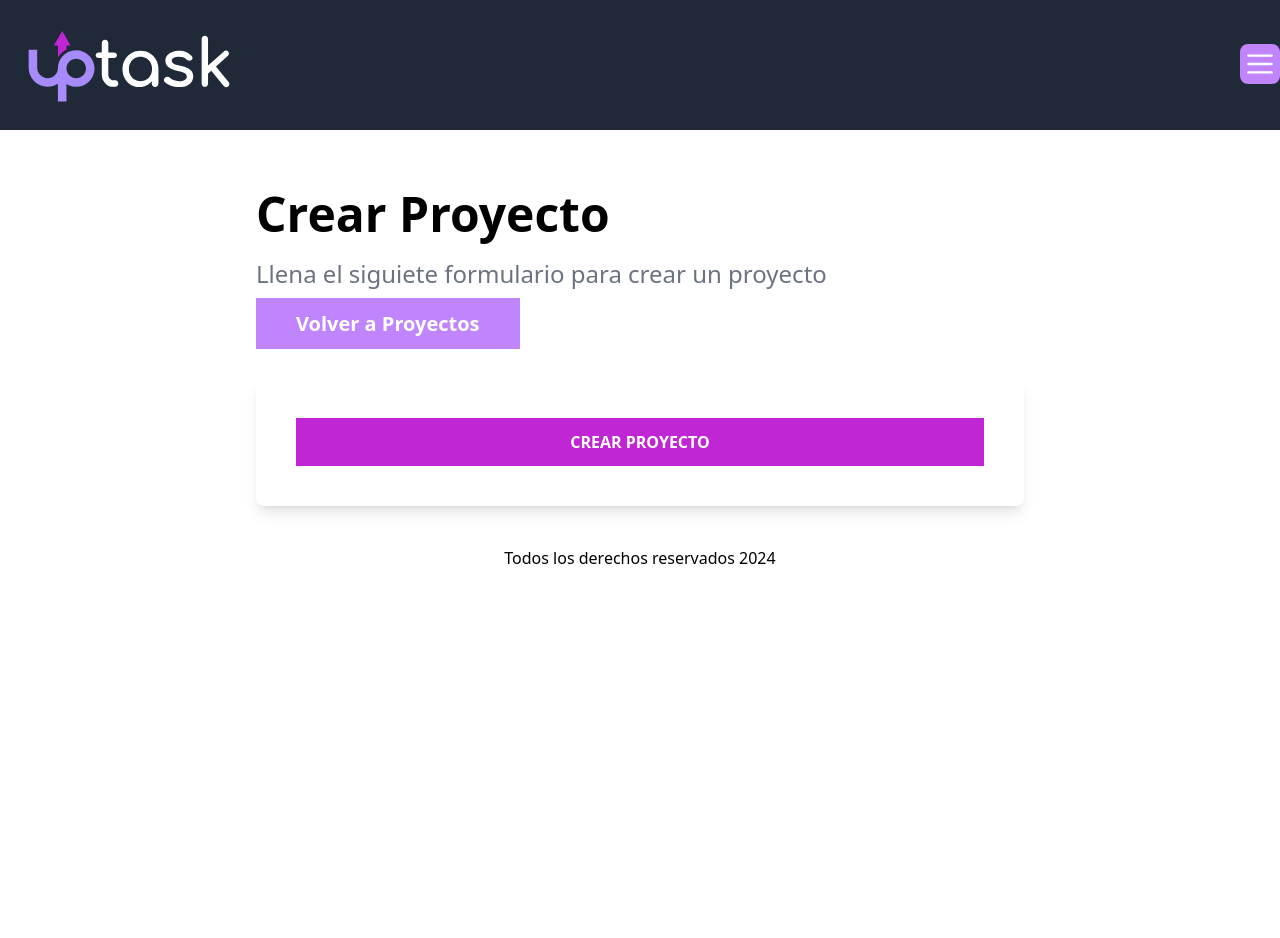
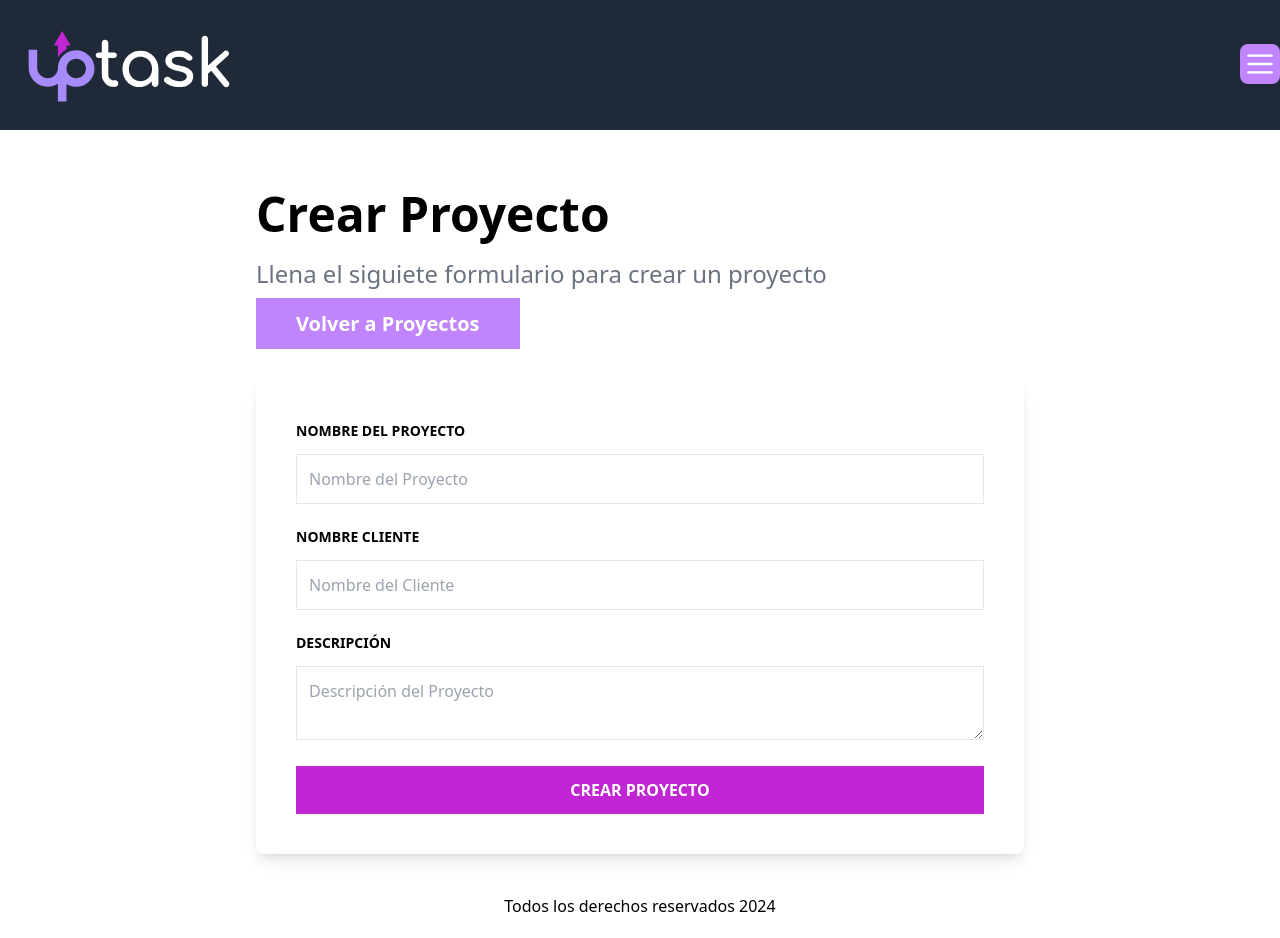
Before and after one commit to martin0123478/upTask_Frontend-ts, a React (Vite) app: page /project/create in a window 1280 px wide. Before the commit the page ends 800 px from the top, so only its background shows below. Built offline with nearby package versions, Linux system fonts and the light colour scheme.

Commit message:
feat:add rest of form fields

```diff
--- /dev/null
+++ b/src/components/ErrorMessage.tsx
@@ -0,0 +1,8 @@
+
+export default function ErrorMessage({ children }: { children: React.ReactNode }) {
+    return (
+        <div className='text-center my-4 bg-red-100 text-red-600 font-bold p-3 uppercase text-sm'>
+            {children}
+        </div>
+    )
+}
--- /dev/null
+++ b/src/components/projects/ProjectForm.tsx
@@ -0,0 +1,76 @@
+import { FieldErrors, UseFormRegister } from "react-hook-form";
+import ErrorMessage from "../ErrorMessage";
+
+type ProjectFormProps = {
+    register: UseFormRegister<{
+        projectName: string;
+        clientName: string;
+        description: string;
+    }>
+    errors: FieldErrors<{
+        projectName: string;
+        clientName: string;
+        description: string;
+    }>
+}
+export default function ProjectForm({ errors, register }: ProjectFormProps) {
+    return (
+        <>
+            <div className="mb-5 space-y-3">
+                <label htmlFor="projectName" className="text-sm uppercase font-bold">
+                    Nombre del Proyecto
+                </label>
+                <input
+                    id="projectName"
+                    className="w-full p-3  border border-gray-200"
+                    type="text"
+                    placeholder="Nombre del Proyecto"
+                    {...register("projectName", {
+                        required: "El Titulo del Proyecto es obligatorio",
+                    })}
+                />
+
+                {errors.projectName && (
+                    <ErrorMessage>{errors.projectName.message}</ErrorMessage>
+                )}
+            </div>
+
+            <div className="mb-5 space-y-3">
+                <label htmlFor="clientName" className="text-sm uppercase font-bold">
+                    Nombre Cliente
+                </label>
+                <input
+                    id="clientName"
+                    className="w-full p-3  border border-gray-200"
+                    type="text"
+                    placeholder="Nombre del Cliente"
+                    {...register("clientName", {
+                        required: "El Nombre del Cliente es obligatorio",
+                    })}
+                />
+
+                {errors.clientName && (
+                    <ErrorMessage>{errors.clientName.message}</ErrorMessage>
+                )}
+            </div>
+
+            <div className="mb-5 space-y-3">
+                <label htmlFor="description" className="text-sm uppercase font-bold">
+                    Descripción
+                </label>
+                <textarea
+                    id="description"
+                    className="w-full p-3  border border-gray-200"
+                    placeholder="Descripción del Proyecto"
+                    {...register("description", {
+                        required: "Una descripción del proyecto es obligatoria"
+                    })}
+                />
+
+                {errors.description && (
+                    <ErrorMessage>{errors.description.message}</ErrorMessage>
+                )}
+            </div>
+        </>
+    )
+}
--- a/src/views/projects/CreateProjectView.tsx
+++ b/src/views/projects/CreateProjectView.tsx
@@ -1,3 +1,4 @@
+import ProjectForm from "@/components/projects/ProjectForm";
 import { useForm } from "react-hook-form";
 import { Link } from "react-router-dom";
 
@@ -27,6 +28,8 @@
                 <form className="mt-10 bg-white shadow-lg p-10 rounded-lg"
                     onSubmit={handleSubmit(handleForm)}
                     noValidate>
+                    <ProjectForm register={register}
+                        errors={errors} />
                     <input type="submit" value='Crear Proyecto'
                         className=" bg-fuchsia-600 hover:bg-fuchsia-700 w-full p-3 text-white uppercase font-bold cursor-pointer transition-colors" />
 
```
